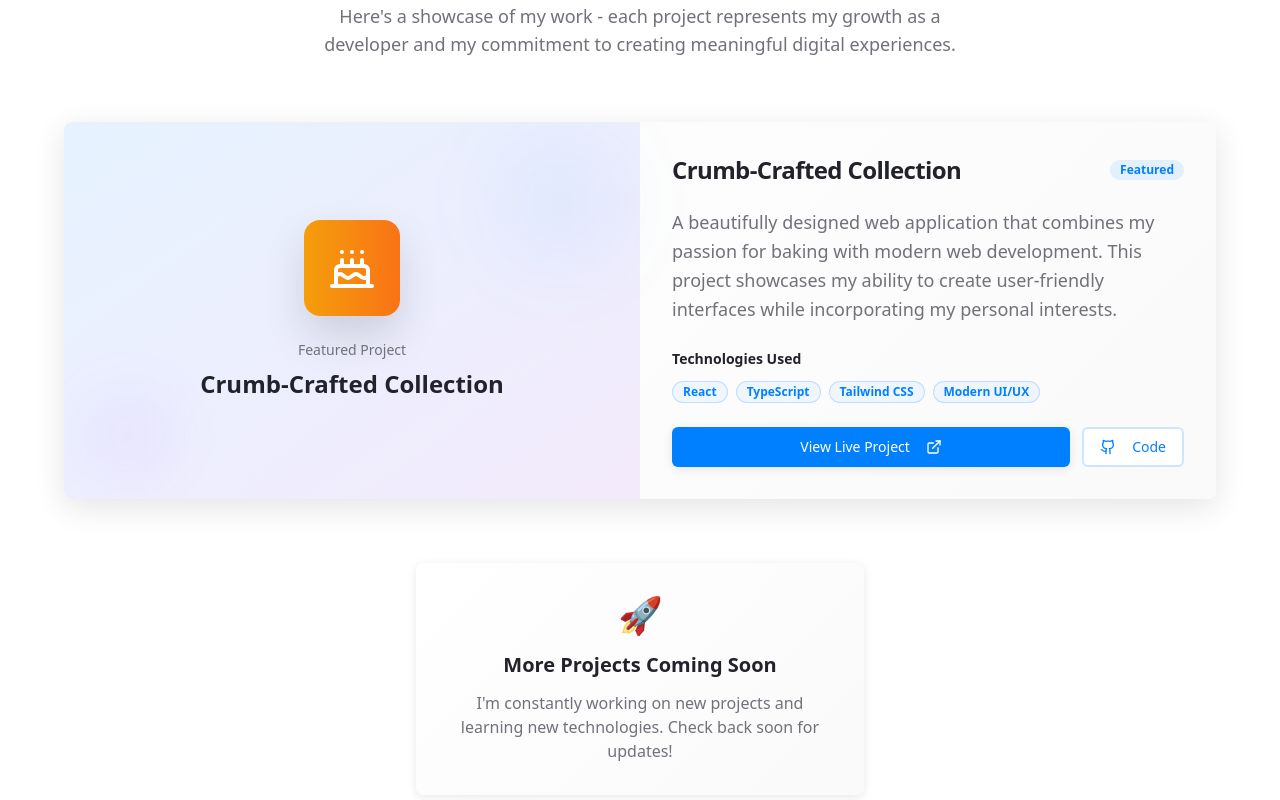
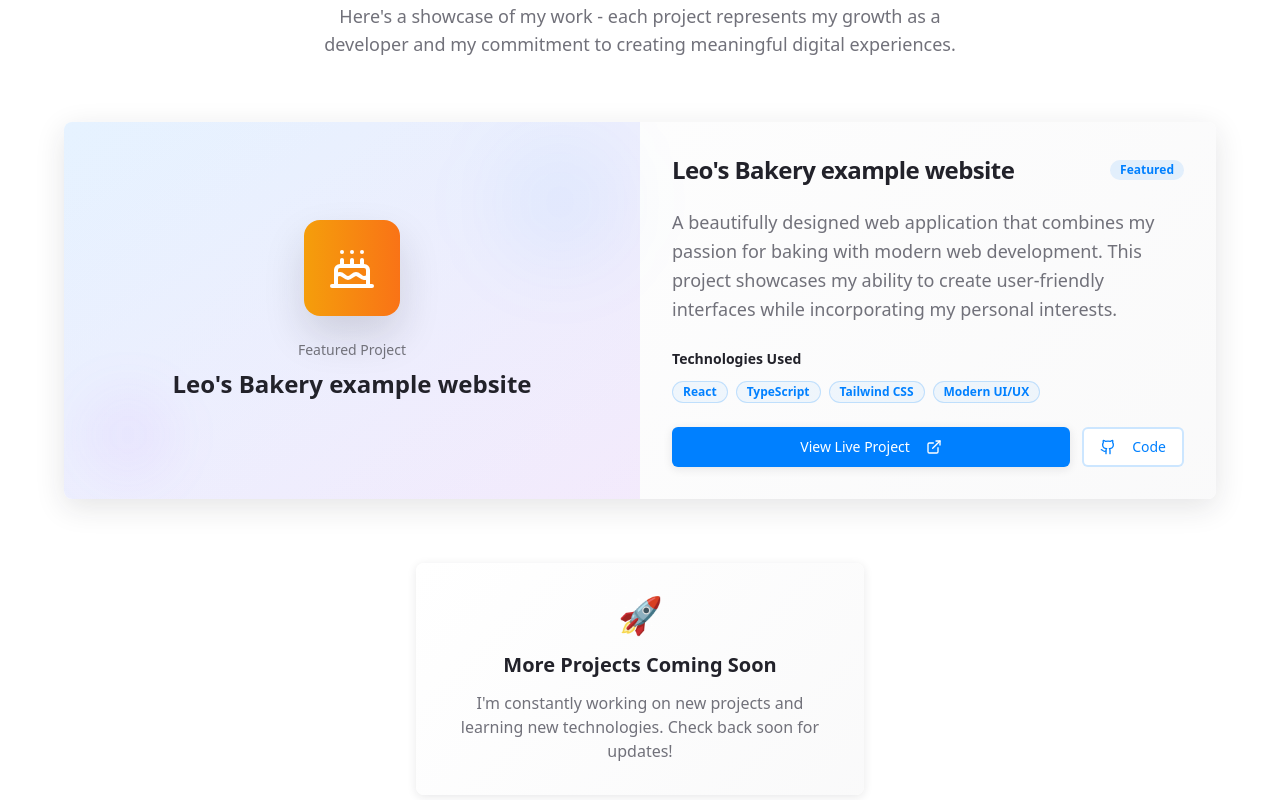
Before and after one commit to leosage67/leo-builds-future, a React (Vite) app: page / in a window 1280 px wide. Shown: the part 2370-3170 px from the top of the page. Built offline with nearby package versions, Linux system fonts and the light colour scheme; the HTML template or start-up script is replaced by a standard one.

Commit message:
Update project name

```diff
--- a/src/components/Projects.tsx
+++ b/src/components/Projects.tsx
@@ -6,7 +6,7 @@ import { ExternalLink, Github, Cake } from "lucide-react";
 const Projects = () => {
   const projects = [
     {
-      title: "Crumb-Crafted Collection",
+      title: "Leo's Bakery example website",
       description: "A beautifully designed web application that combines my passion for baking with modern web development. This project showcases my ability to create user-friendly interfaces while incorporating my personal interests.",
       image: "/placeholder.svg",
       technologies: ["React", "TypeScript", "Tailwind CSS", "Modern UI/UX"],
```
